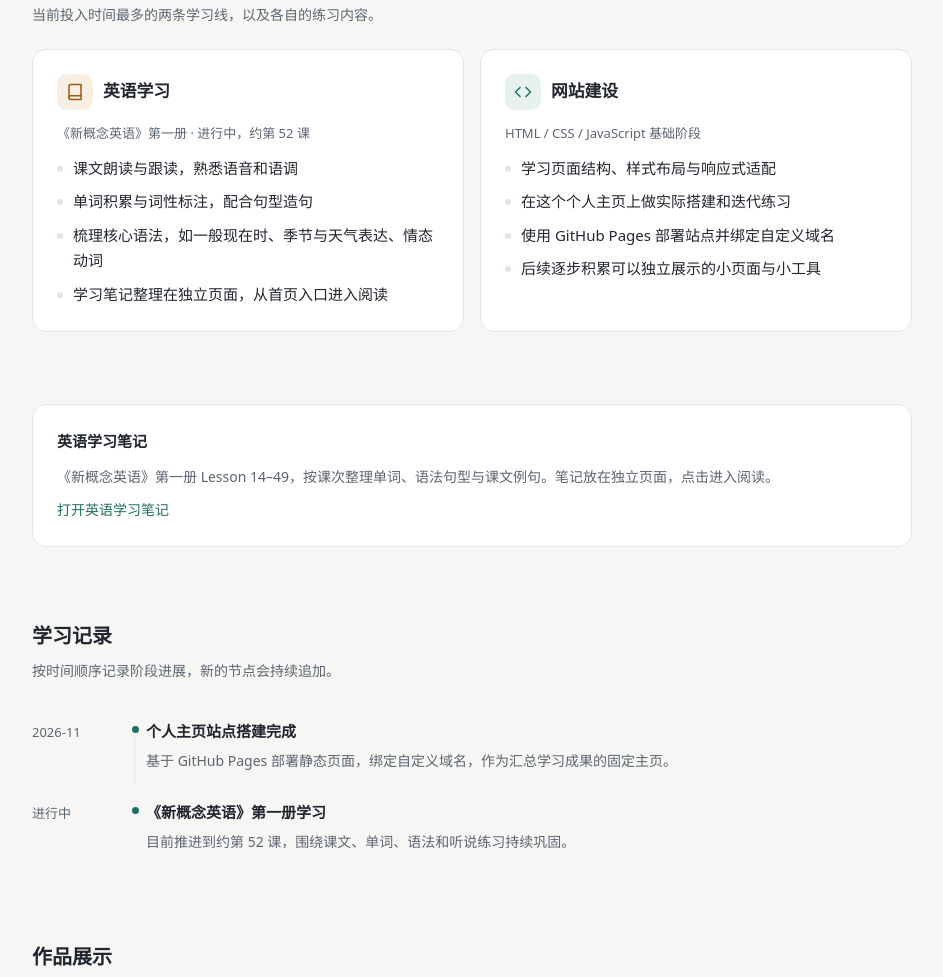
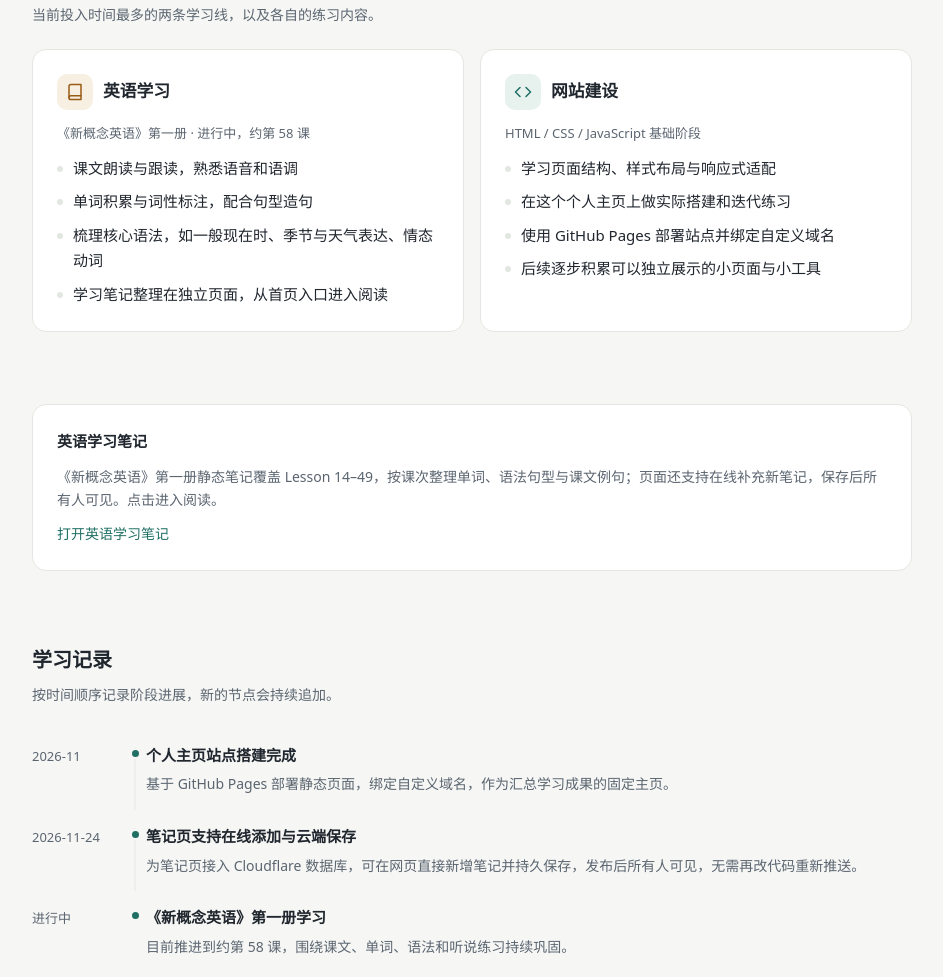
Before and after one commit to zcnxj/web, a plain HTML site: page index.html in a window 1280 px wide. Shown: the part 440-1417 px from the top of the page, without its empty margins (168-1111 px from the left). Drawn offline with Linux system fonts and the light colour scheme.

Commit message:
主页：进度更新至约第58课，时间线新增在线笔记节点，同步更新时间与入口说明

```diff
--- a/index.html
+++ b/index.html
@@ -369,7 +369,7 @@
                         </div>
                         <h3>英语学习</h3>
                     </div>
-                    <p class="meta">《新概念英语》第一册 · 进行中，约第 52 课</p>
+                    <p class="meta">《新概念英语》第一册 · 进行中，约第 58 课</p>
                     <ul>
                         <li>课文朗读与跟读，熟悉语音和语调</li>
                         <li>单词积累与词性标注，配合句型造句</li>
@@ -405,7 +405,7 @@
         <section id="notes-entry">
             <div class="card work-card">
                 <div class="work-name">英语学习笔记</div>
-                <p>《新概念英语》第一册 Lesson 14–49，按课次整理单词、语法句型与课文例句。笔记放在独立页面，点击进入阅读。</p>
+                <p>《新概念英语》第一册静态笔记覆盖 Lesson 14–49，按课次整理单词、语法句型与课文例句；页面还支持在线补充新笔记，保存后所有人可见。点击进入阅读。</p>
                 <a class="work-link" href="notes.html">打开英语学习笔记</a>
             </div>
         </section>
@@ -424,11 +424,19 @@
                     </div>
                 </div>
                 <div class="tl-item">
+                    <div class="tl-date">2026-11-24</div>
+                    <div class="tl-axis"><div class="tl-dot"></div></div>
+                    <div class="tl-body">
+                        <h4>笔记页支持在线添加与云端保存</h4>
+                        <p>为笔记页接入 Cloudflare 数据库，可在网页直接新增笔记并持久保存，发布后所有人可见，无需再改代码重新推送。</p>
+                    </div>
+                </div>
+                <div class="tl-item">
                     <div class="tl-date">进行中</div>
                     <div class="tl-axis"><div class="tl-dot"></div></div>
                     <div class="tl-body">
                         <h4>《新概念英语》第一册学习</h4>
-                        <p>目前推进到约第 52 课，围绕课文、单词、语法和听说练习持续巩固。</p>
+                        <p>目前推进到约第 58 课，围绕课文、单词、语法和听说练习持续巩固。</p>
                     </div>
                 </div>
             </div>
@@ -459,7 +467,7 @@
             <div>
                 <a href="https://github.com/zcnxj/web" target="_blank" rel="noopener noreferrer">GitHub 仓库</a>
                 &nbsp;·&nbsp;
-                <span>更新于 2026-11-23</span>
+                <span>更新于 2026-11-24</span>
             </div>
         </div>
     </footer>
```
